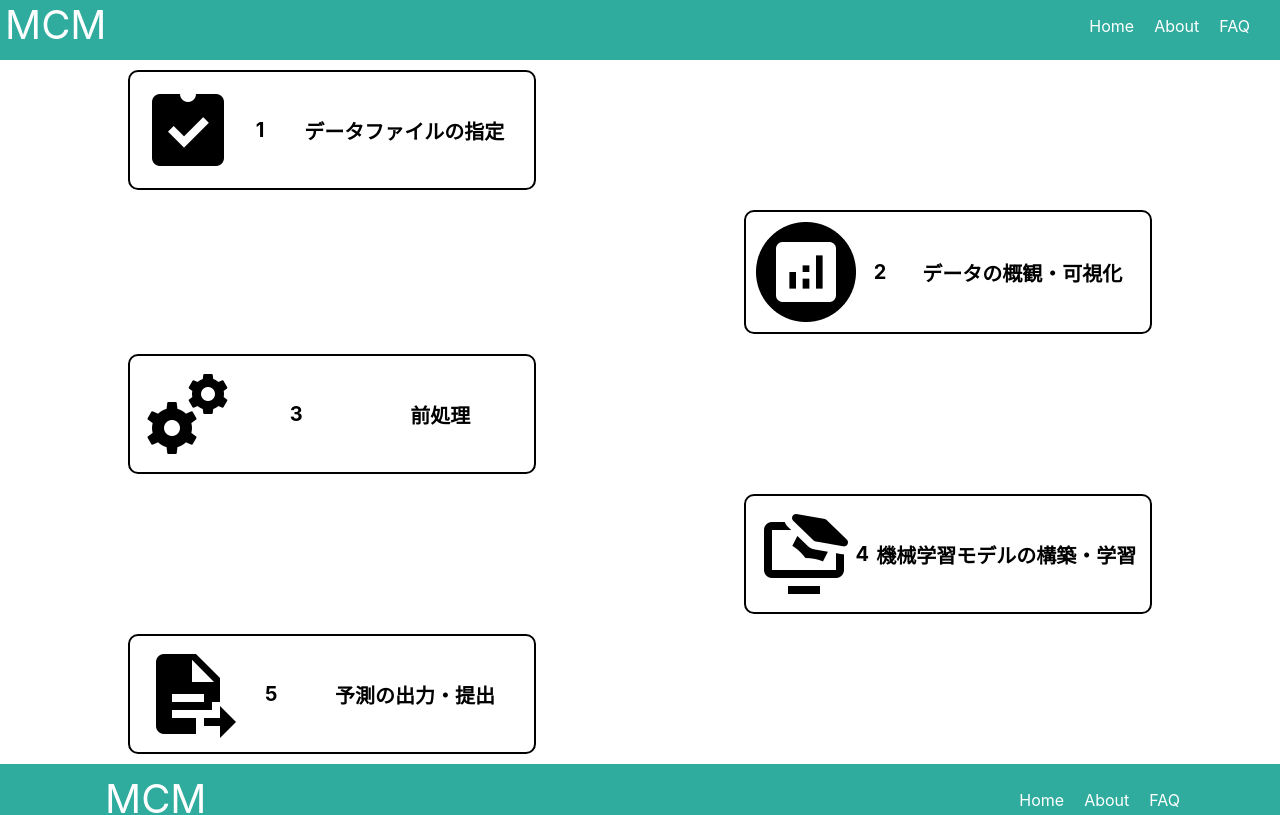
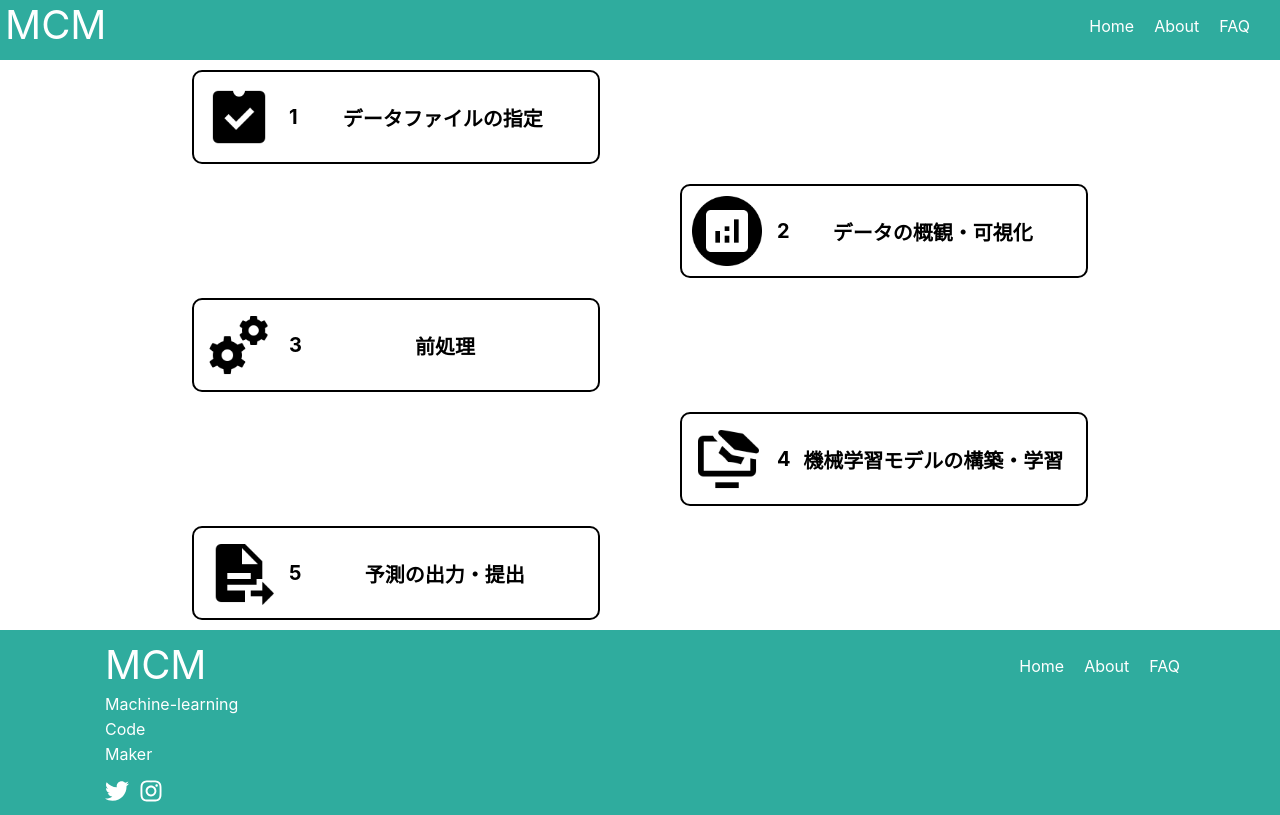
Before and after one commit to ReoYabiku/JPHACKS2022_b2022, a React (Create React App) app in the folder frontend/: page / in a window 1280 px wide. Shown: the top 815 px of the page. Built offline with nearby package versions, Linux system fonts and the light colour scheme.

Commit message:
トップページの見栄えを整える

```diff
--- a/frontend/src/components/molecules/Step.css
+++ b/frontend/src/components/molecules/Step.css
@@ -1,6 +1,6 @@
 .step-container {
   width: 30%;
-  margin: 10px 10%;
+  margin: 10px 15%;
   padding: 10px;
   display: flex;
   justify-content: space-between;
@@ -15,10 +15,26 @@
 }
 
 .step-container p {
-  margin: auto;
+  margin: auto 0;
+}
+
+.step-title {
+  display: flex;
+  justify-content: space-between;
+  width: 100%;
 }
 
 .step-number {
   color: black;
   font-weight: bold;
+  padding-left: 15px;
 }
+
+.step-sentense {
+  display: flex;
+  width: 100%;
+}
+
+.step-sentense p {
+  margin: auto;
+}
--- a/frontend/src/components/molecules/Step.js
+++ b/frontend/src/components/molecules/Step.js
@@ -4,9 +4,11 @@ import "./Step.css";
 export default function Step({path="/about", imgPath = "logo192.png", num = 0, value = ""}) {
   return (
     <a href={path} className="step-container">
-      <img src={imgPath} alt={imgPath}></img>
-      <p className="step-number">{num}</p>
-      <p>{value}</p>
+      <img src={imgPath} alt={imgPath} width={"70px"} height={"70px"}></img>
+      <div className="step-title">
+        <p className="step-number">{num}</p>
+        <div className="step-sentense"><p>{value}</p></div>
+      </div>
     </a>
   );
 }
```
